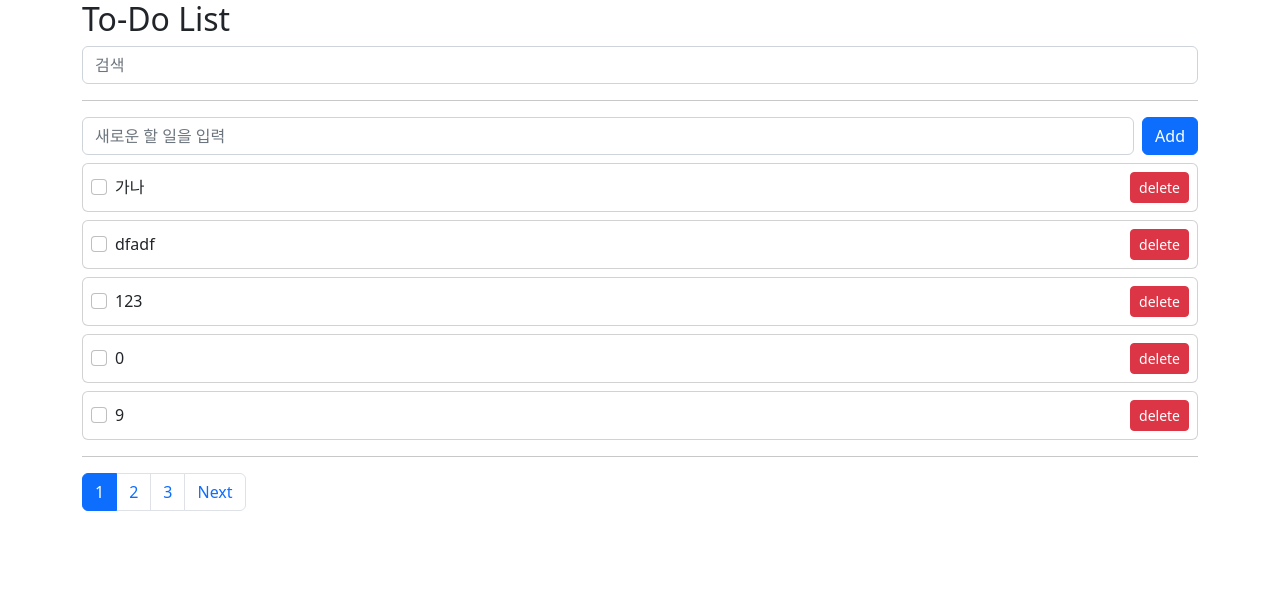
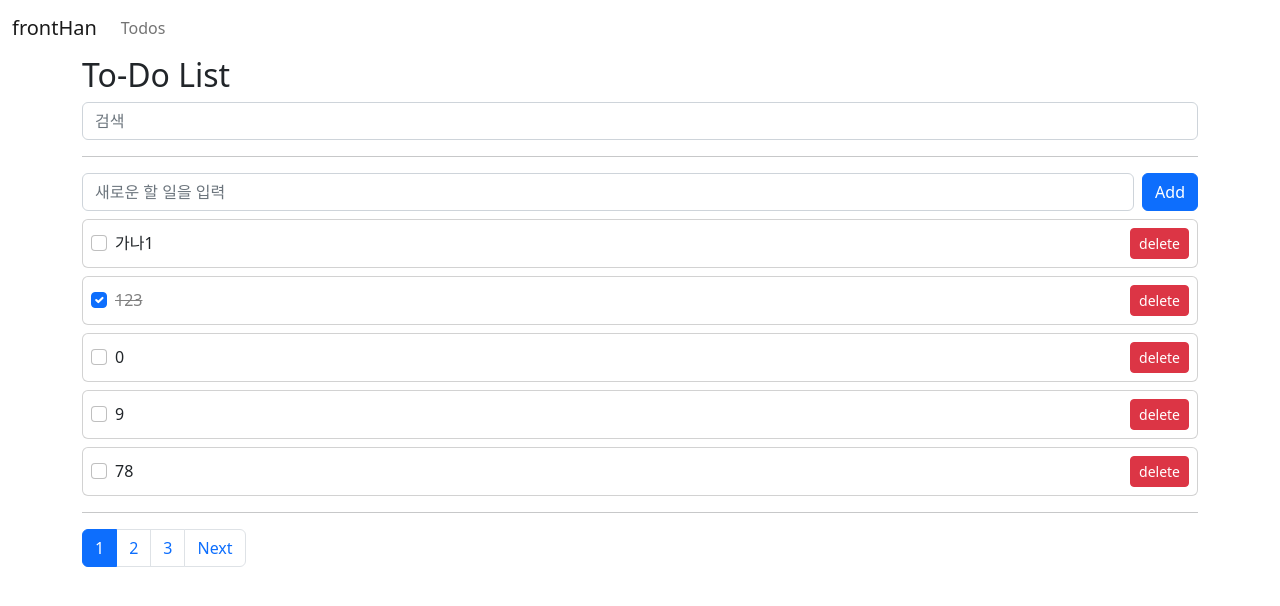
Before and after one commit to fronthan/vue-study, a Vue app in the folder vue3-kossie/: page /todos in a window 1280 px wide. Shown: the top 606 px of the page. Built offline with nearby package versions, Linux system fonts and the light colour scheme; data requests are answered from the project's data file.

Commit message:
1/21 study

```diff
--- a/vue3-kossie/db.json
+++ b/vue3-kossie/db.json
@@ -57,16 +57,11 @@
     },
     {
       "subject": "123",
-      "completed": false,
+      "completed": true,
       "id": 16
     },
     {
-      "subject": "dfadf",
-      "completed": false,
-      "id": 17
-    },
-    {
-      "subject": "가나",
+      "subject": "가나1",
       "completed": false,
       "id": 18
     }
--- a/vue3-kossie/src/App.vue
+++ b/vue3-kossie/src/App.vue
@@ -1,5 +1,19 @@
 <template>
-  <router-view />
+  <nav class="navbar navbar-expand-lg bg-body-tertiary">
+    <div class="container-fluid">
+      <router-link class="navbar-brand" :to="{name : 'Home'}">frontHan</router-link>
+
+      <ul class="navbar-nav me-auto mb-2 mb-lg-0">
+        <li class="nav-item">
+          <router-link class="nav-link" :to="{name : 'Todos'}">Todos</router-link>
+        </li>
+      </ul>
+    </div>
+  </nav>
+
+  <div class="container">
+    <router-view />
+  </div>
 </template>
 
 <script>
--- a/vue3-kossie/src/components/TodoList.vue
+++ b/vue3-kossie/src/components/TodoList.vue
@@ -5,22 +5,27 @@
     :key="todo.id"
     class="card mt-2"
     >
-      <div class="card-body p-2 d-flex align-items-center" >
+      <div
+        class="card-body p-2 d-flex align-items-center"
+      >
         <div class="form-check flex-grow-1">
+          <input class="form-check-input" type="checkbox" :checked="todo.completed"
+           @change="toggleTodo(idx, $event)"
+           @click.stop
+          >
           <label
             class="form-check-label"
             :class="{todo : todo.completed}"
             :style="todo.completed ? todoStyle : {}"
-            @change="toggleTodo(idx)"
+            @click="moveToPage(todo.id)"
           >
-            <input class="form-check-input" type="checkbox" :checked="todo.completed">
             {{ todo.subject }}
           </label>
         </div>
         <div>
           <button
             class="btn btn-danger btn-sm"
-            @click="deleteTodo(idx)"
+            @click.stop="deleteTodo(idx)"
           >delete
           </button>
         </div>
@@ -30,6 +35,8 @@
 </template>
 
 <script>
+import { useRouter } from 'vue-router';
+
 export default {
   //props: ['todos']
   props: {
@@ -46,17 +53,32 @@ export default {
       color: 'gray'
     };
 
-    const toggleTodo = (index) => {
-      emit('toggle-todo', index);
+    const router = useRouter();
+
+    const toggleTodo = (index, event) => {
+      emit('toggle-todo', index, event.target.checked);
     };
 
     const deleteTodo = (index) => {
       emit('delete-todo', index);
     }
+
+    const moveToPage = (id) => {
+      //console.log(id)
+      // router.push('/todos/' + id);
+      router.push({
+        name: 'Todo',
+        params: {
+          id: id
+        }//속성이름은 router에서 줬던 path name과 동일해야 한다.
+      })
+    }
+
     return {
       toggleTodo,
       deleteTodo,
       todoStyle,
+      moveToPage,
     }
   }
 
--- /dev/null
+++ b/vue3-kossie/src/pages/todos/_id.vue
@@ -0,0 +1,102 @@
+<template>
+<div>
+
+  <h1>Todo Page</h1>
+
+  <div v-if="loading">
+    loading. . .
+  </div>
+
+  <form
+   v-else
+    @submit.prevent="onSave"
+  >
+    <div class="row">
+      <div class="col-6">
+        <div class="form-group">
+          <label>제목</label>
+          <input type="text" class="form-control" v-model="todo.subject">
+        </div>
+      </div>
+      <div class="col-6">
+        <div class="form-group">
+          <label>Status</label>
+          <div>
+            <button
+              type="button"
+              class="btn"
+              :class="todo.completed ? 'btn-success' : 'btn-danger'"
+              @click="toggleTodoStatus"
+            >{{todo.completed ? 'Completed' : 'Incomplete' }}</button>
+          </div>
+        </div>
+      </div>
+    </div>
+
+    <button
+      class="btn btn-outline-dark me-2"
+      @click="movoToTodoListPage"
+    >취소</button>
+    <button type="submit"
+      class="btn btn-primary"
+    >저장</button>
+  </form>
+</div>
+
+</template>
+<script>
+import { ref } from 'vue';
+import { useRoute, useRouter } from 'vue-router';
+import axios from 'axios';
+
+export default {
+  setup() {
+    const route = useRoute();
+    const router = useRouter();
+    const todo = ref(null);
+    const loading = ref(true);
+    const todoId = route.params.id;
+
+    const getTodo = async () => {
+      const res = await axios.get(`http://localhost:3000/todos/${todoId}`);
+
+      todo.value = res.data;
+      loading.value = false;
+
+    };
+
+    getTodo();
+
+    const toggleTodoStatus = () => {
+      todo.value.completed = !todo.value.completed;
+    };
+
+    const movoToTodoListPage = () => {
+      router.push({
+        name: 'Todos'
+      })
+    }
+
+    const onSave = async () => {
+      const res = await axios.put(`http://localhost:3000/todos/${todoId}`, {
+        subject : todo.value.subject,
+        completed : todo.value.completed
+      });
+
+      console.log(res)
+    }
+
+    return {
+      todo,
+      loading,
+      toggleTodoStatus,
+      movoToTodoListPage,
+      onSave
+    }
+
+  }
+}
+</script>
+<style>
+
+</style>
--- a/vue3-kossie/src/pages/todos/index.vue
+++ b/vue3-kossie/src/pages/todos/index.vue
@@ -1,5 +1,5 @@
 <template>
-  <div class="container">
+  <div>
     <h2>To-Do List</h2>
     <input class="form-control" type="text"
       v-model="searchText"
@@ -68,20 +68,6 @@ export default {
       return Math.ceil(numberOfTodos.value/limit);
     })
 
-    const deleteTodo = async (idx) => {
-      error.value = '';
-      const id = todos.value[idx].id;
-      try {
-       await axios.delete('http://localhost:3000/todos/'+id);
-       // console.log(res);
-        // todos.value.splice(idx,1);
-        getTodos(1);
-      } catch (err) {
-        console.log(err);
-        error.value = 'Something went wrong.';
-      }
-    };
-
     const searchText = ref('');
 
     const getTodos = async (page = currentPage.value) => {
@@ -115,16 +101,30 @@ export default {
         }
     };
 
-    const toggleTodo = async (index) => {
+    const toggleTodo = async (index, checked) => {
       const id = todos.value[index].id;
       try {
         await axios.patch('http://localhost:3000/todos/'+id, {
-          completed: !todos.value[index].completed
+          completed: checked
         });
-        todos.value[index].completed = !todos.value[index].completed;
+        todos.value[index].completed = checked;
       } catch(err) {
         console.log(err)
      }
+    };
+
+    const deleteTodo = async (idx) => {
+      error.value = '';
+      const id = todos.value[idx].id;
+      try {
+       await axios.delete('http://localhost:3000/todos/'+id);
+       // console.log(res);
+        // todos.value.splice(idx,1);
+        getTodos(1);
+      } catch (err) {
+        console.log(err);
+        error.value = 'Something went wrong.';
+      }
     };
 
     const count = ref(1);
--- a/vue3-kossie/src/router/index.js
+++ b/vue3-kossie/src/router/index.js
@@ -1,6 +1,7 @@
 import { createRouter, createWebHistory } from 'vue-router';
 import Home from '../pages/index.vue';
 import Todos from '../pages/todos/index.vue';
+import Todo from '../pages/todos/_id.vue';
 
 const router = createRouter({
   history: createWebHistory(),
@@ -14,6 +15,11 @@ const router = createRouter({
       path: '/todos',
       name: 'Todos',
       component: Todos
+    },
+    {
+      path: '/todos/:id',
+      name: 'Todo',
+      component: Todo
     }
   ]
 });
```
